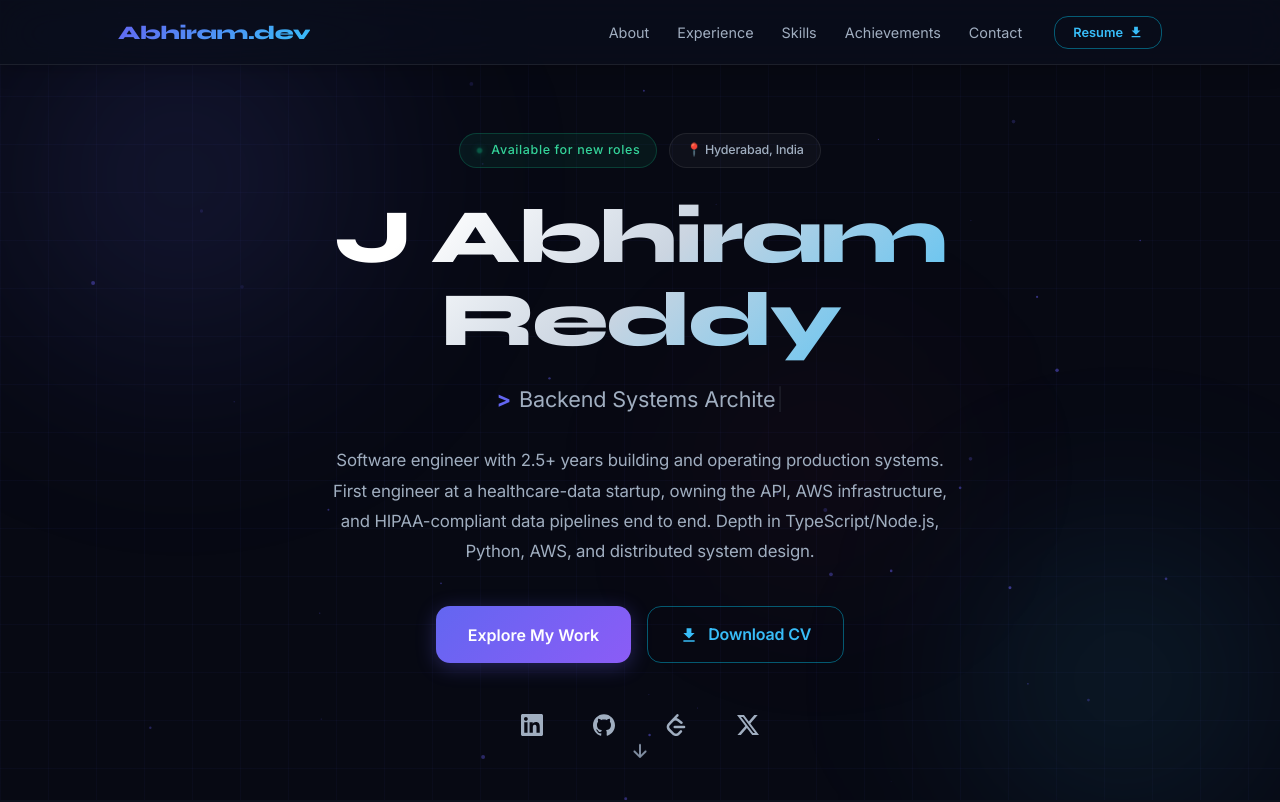
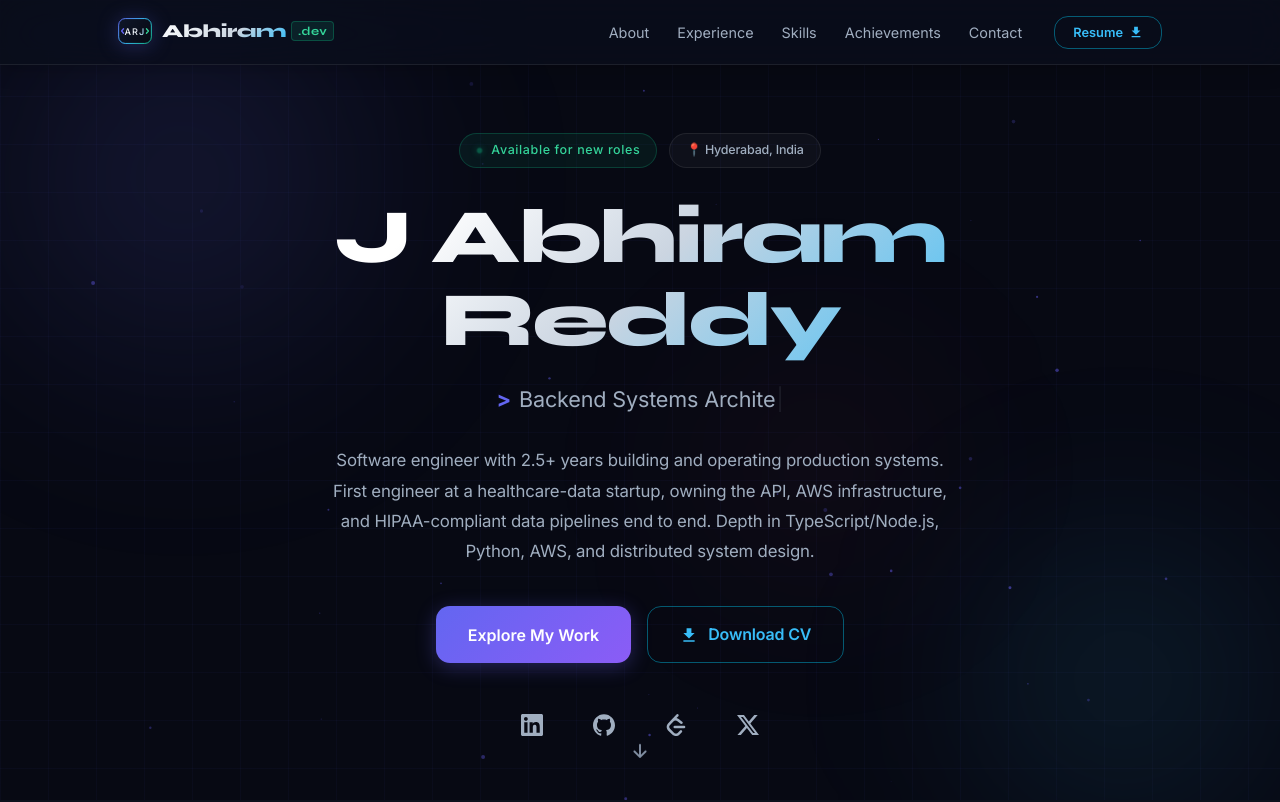
Before and after one commit to ABHIRAM41/Portfolio, a React (Vite) app: page / in a window 1280 px wide. Shown: the top 802 px of the page. Built offline with nearby package versions, Linux system fonts and the light colour scheme.

Commit message:
feat: implement brand logo, footer, and navigation components while updating site metadata and assets.

```diff
--- a/index.html
+++ b/index.html
@@ -48,15 +48,10 @@
     <!-- =============================================
          PWA / APP MANIFEST
          ============================================= -->
-    <link rel="manifest" href="/site.webmanifest" />
-    <link rel="apple-touch-icon" sizes="180x180" href="/apple-touch-icon.png" />
-
-    <!-- =============================================
-         FAVICON
-         ============================================= -->
-    <link rel="icon" type="image/png" sizes="32x32" href="/src/assets/pfimg.png" />
-    <link rel="icon" type="image/png" sizes="16x16" href="/src/assets/pfimg.png" />
-    <link rel="shortcut icon" href="/src/assets/pfimg.png" />
+    <link rel="manifest" href="/site.webmanifest?v=2" />
+    <link rel="icon" type="image/svg+xml" href="/favicon.svg?v=2" />
+    <link rel="shortcut icon" type="image/svg+xml" href="/favicon.svg?v=2" />
+    <link rel="apple-touch-icon" href="/favicon.svg?v=2" />
 
     <!-- =============================================
          GOOGLE FONTS — Asynchronous, Non-Render-Blocking
--- a/src/components/sections/Footer.jsx
+++ b/src/components/sections/Footer.jsx
@@ -2,6 +2,7 @@ import React from "react";
 import { personalInfo, socialLinks } from "../../constants/data";
 import IconLink from "../ui/IconLink";
 import { IoArrowUp } from "react-icons/io5";
+import Logo from "../ui/Logo";
 
 const Footer = () => {
   const year = new Date().getFullYear();
@@ -32,19 +33,8 @@ const Footer = () => {
       >
         {/* Left — Name + role + status */}
         <div>
-          <div
-            className="font-heading"
-            style={{
-              fontWeight: 800,
-              fontSize: "1.2rem",
-              background: "linear-gradient(135deg, #ffffff 0%, #cbd5e1 50%, var(--accent-secondary) 100%)",
-              WebkitBackgroundClip: "text",
-              WebkitTextFillColor: "transparent",
-              backgroundClip: "text",
-              marginBottom: "6px",
-            }}
-          >
-            {personalInfo.name}
+          <div style={{ marginBottom: "8px" }}>
+            <Logo size={32} showText={true} />
           </div>
           <div style={{ color: "var(--text-muted)", fontSize: "0.82rem", display: "flex", alignItems: "center", gap: "8px" }}>
             <span>{personalInfo.role}</span>
--- a/src/components/sections/NavBar.jsx
+++ b/src/components/sections/NavBar.jsx
@@ -4,6 +4,8 @@ import { useNavScrolled, useScrollProgress, useActiveSection } from "../../hooks
 import { IoMdDownload } from "react-icons/io";
 import { IoMenu, IoClose } from "react-icons/io5";
 import Button from "../ui/Button";
+
+import Logo from "../ui/Logo";
 
 const NavBar = () => {
   const [menuOpen, setMenuOpen] = useState(false);
@@ -79,20 +81,10 @@ const NavBar = () => {
           {/* Logo */}
           <button
             onClick={() => scrollTo("hero")}
-            style={{
-              fontFamily: "var(--font-heading)",
-              fontWeight: 800,
-              fontSize: "1.2rem",
-              background: "linear-gradient(135deg, var(--accent-primary), var(--accent-secondary))",
-              WebkitBackgroundClip: "text",
-              WebkitTextFillColor: "transparent",
-              backgroundClip: "text",
-              cursor: "pointer",
-              letterSpacing: "-0.02em",
-            }}
+            style={{ background: "none", border: "none", cursor: "pointer", padding: 0 }}
             aria-label="Scroll to top"
           >
-            {personalInfo.shortName}.dev
+            <Logo size={34} showText={true} />
           </button>
 
           {/* Desktop Nav Links */}
--- /dev/null
+++ b/src/components/ui/Logo.jsx
@@ -0,0 +1,146 @@
+import React from "react";
+
+/**
+ * Brand Logo Component — Clean normal letter <ARJ> badge.
+ * (Abhiram Reddy Jakkannagari)
+ *
+ * Props:
+ *  size {number} - icon dimension in px (default 36)
+ *  showText {boolean} - whether to show text alongside mark (default true)
+ */
+const Logo = ({ size = 36, showText = true, className = "" }) => {
+  return (
+    <div
+      className={`brand-logo ${className}`}
+      style={{
+        display: "inline-flex",
+        alignItems: "center",
+        gap: "10px",
+        cursor: "pointer",
+        userSelect: "none",
+      }}
+    >
+      {/* Clean <ARJ> Squircle Mark */}
+      <svg
+        width={size}
+        height={size}
+        viewBox="0 0 52 40"
+        fill="none"
+        xmlns="http://www.w3.org/2000/svg"
+        aria-hidden="true"
+        style={{
+          filter: "drop-shadow(0 2px 10px rgba(99, 102, 241, 0.28))",
+          flexShrink: 0,
+        }}
+      >
+        <defs>
+          <linearGradient id="logoBg" x1="0" y1="0" x2="52" y2="40" gradientUnits="userSpaceOnUse">
+            <stop offset="0%" stopColor="#0f172a" />
+            <stop offset="100%" stopColor="#070913" />
+          </linearGradient>
+
+          <linearGradient id="logoBorder" x1="0" y1="0" x2="52" y2="40" gradientUnits="userSpaceOnUse">
+            <stop offset="0%" stopColor="#6366f1" />
+            <stop offset="50%" stopColor="#38bdf8" />
+            <stop offset="100%" stopColor="#10b981" />
+          </linearGradient>
+
+          <linearGradient id="arjTextGrad" x1="0" y1="0" x2="52" y2="0" gradientUnits="userSpaceOnUse">
+            <stop offset="0%" stopColor="#ffffff" />
+            <stop offset="60%" stopColor="#e2e8f0" />
+            <stop offset="100%" stopColor="#38bdf8" />
+          </linearGradient>
+        </defs>
+
+        {/* Outer Squircle Container */}
+        <rect
+          x="1"
+          y="1"
+          width="50"
+          height="38"
+          rx="10"
+          fill="url(#logoBg)"
+          stroke="url(#logoBorder)"
+          strokeWidth="1.5"
+        />
+
+        {/* Left Bracket < */}
+        <path
+          d="M 8.5 16.5 L 5.5 20 L 8.5 23.5"
+          stroke="#6366f1"
+          strokeWidth="2"
+          strokeLinecap="round"
+          strokeLinejoin="round"
+        />
+
+        {/* Normal Crisp Letters: A R J */}
+        <text
+          x="26"
+          y="25.5"
+          textAnchor="middle"
+          fill="url(#arjTextGrad)"
+          style={{
+            fontFamily: "'Inter', 'Syne', sans-serif",
+            fontWeight: 500,
+            fontSize: "14px",
+            letterSpacing: "0.12em",
+          }}
+        >
+          ARJ
+        </text>
+
+        {/* Right Bracket > */}
+        <path
+          d="M 43.5 16.5 L 46.5 20 L 43.5 23.5"
+          stroke="#34d399"
+          strokeWidth="2"
+          strokeLinecap="round"
+          strokeLinejoin="round"
+        />
+      </svg>
+
+      {/* Optional Brand Text */}
+      {showText && (
+        <span
+          style={{
+            fontFamily: "var(--font-heading)",
+            fontWeight: 800,
+            fontSize: "1.15rem",
+            letterSpacing: "-0.025em",
+            display: "inline-flex",
+            alignItems: "center",
+            gap: "2px",
+          }}
+        >
+          <span
+            style={{
+              background: "linear-gradient(135deg, #ffffff 0%, #cbd5e1 60%, #38bdf8 100%)",
+              WebkitBackgroundClip: "text",
+              WebkitTextFillColor: "transparent",
+              backgroundClip: "text",
+            }}
+          >
+            Abhiram
+          </span>
+          <span
+            style={{
+              fontSize: "0.75rem",
+              fontWeight: 700,
+              padding: "2px 6px",
+              borderRadius: "4px",
+              background: "rgba(16, 185, 129, 0.12)",
+              border: "1px solid rgba(16, 185, 129, 0.3)",
+              color: "#34d399",
+              letterSpacing: "0.04em",
+              marginLeft: "3px",
+            }}
+          >
+            .dev
+          </span>
+        </span>
+      )}
+    </div>
+  );
+};
+
+export default Logo;
```
Also changed, not shown: public/favicon.svg (added), public/pfimg.png (added), public/site.webmanifest.
